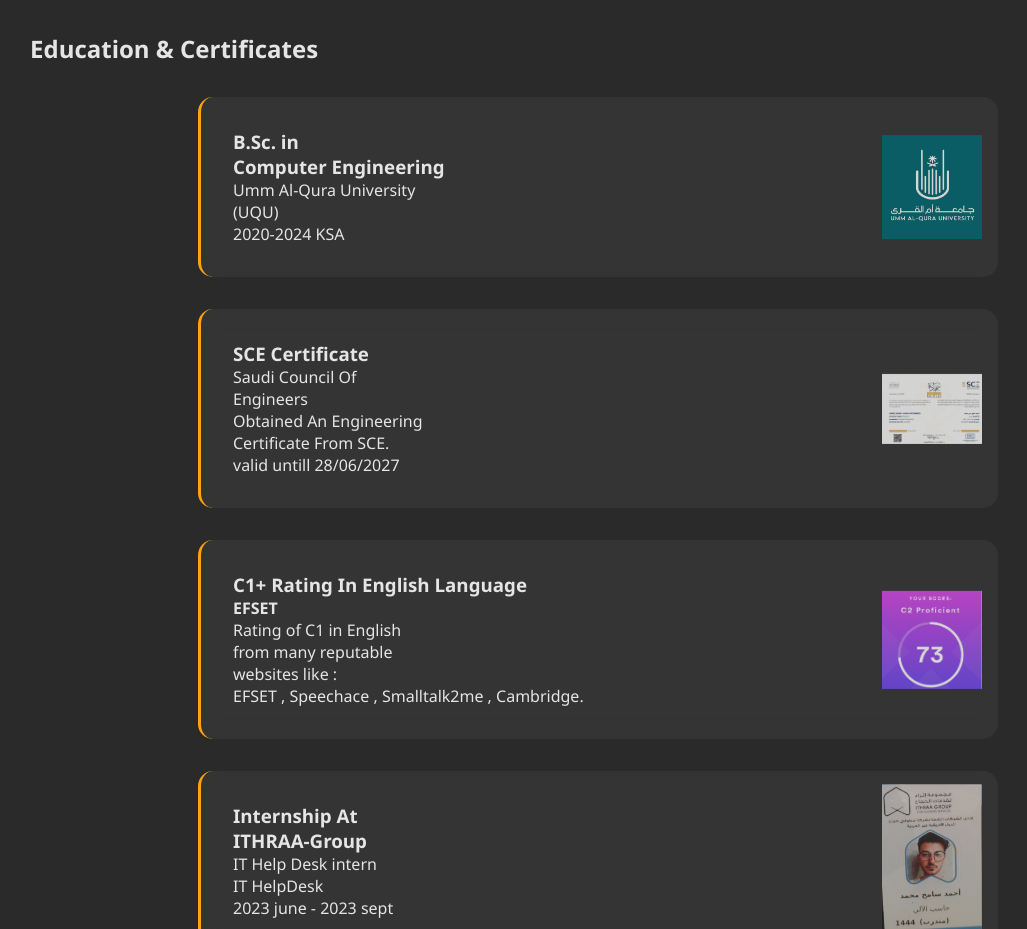
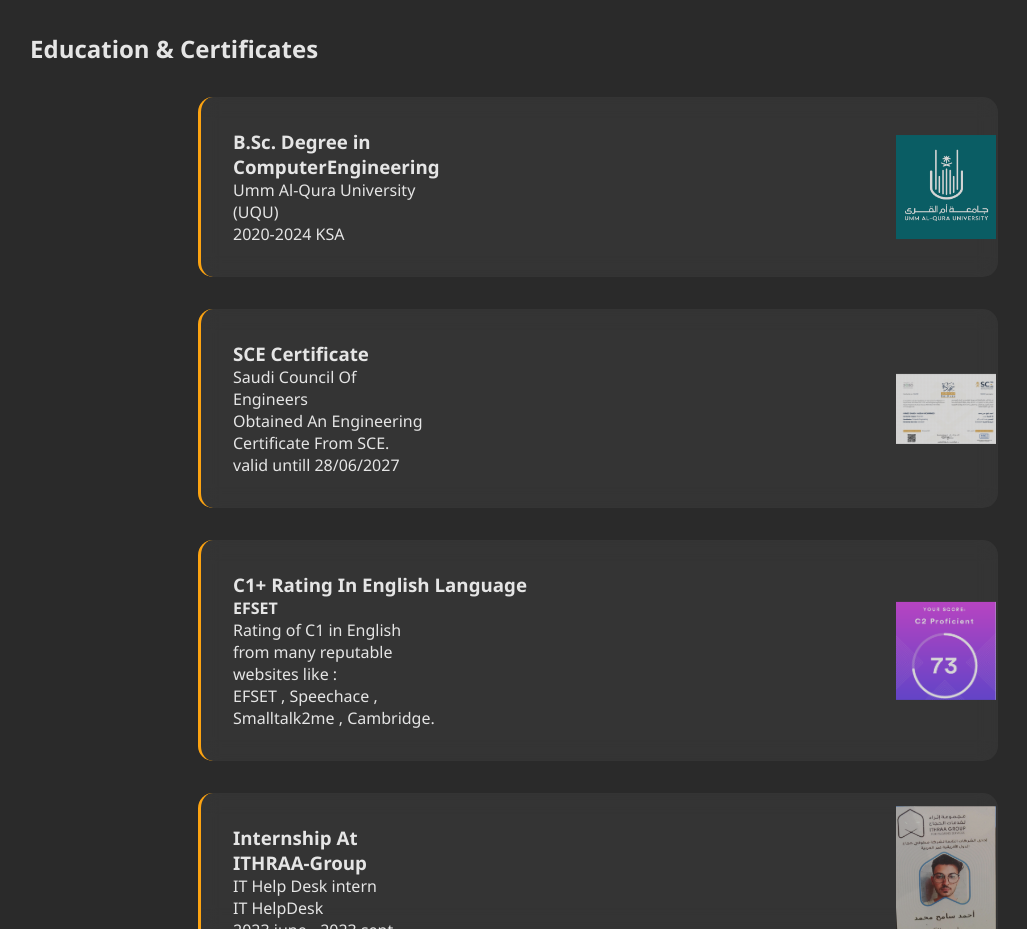
Before and after one commit to Hercules314/Ahmedportfolio, a plain HTML site: page index.html in a window 1280 px wide. Shown: the part 880-1809 px from the top of the page, without its empty margins (42-1069 px from the left). Drawn offline with Linux system fonts and the light colour scheme.

Commit message:
Add files via upload

```diff
--- a/index.html
+++ b/index.html
@@ -111,7 +111,7 @@
         .university-logo {
             width: 100px;
             position: absolute;
-            right: 1rem;
+            right: 0.1rem;
             top: 50%;
 
             transform: translateY(-50%);
@@ -247,7 +247,7 @@
             <h2 class="animate">Education & Certificates</h2>
             <div class="timeline">
                 <div class="timeline-item animate">
-                    <h3>B.Sc. in <br> Computer Engineering</h3>
+                    <h3>B.Sc. Degree in <br> ComputerEngineering</h3>
                     <p>Umm Al-Qura University<br> (UQU)</p>
                     <p>2020-2024 KSA</p>
                     <img src="uqu2.jpg" alt="UQU Logo" class="university-logo">
@@ -269,7 +269,7 @@
                         <h3>C1+ Rating In English Language</h3>
                         <p><b>EFSET</b></p>
                         <p>Rating of C1 in English <br>from many reputable <br> websites like : <br>
-                             EFSET , Speechace , Smalltalk2me , Cambridge.</p>
+                             EFSET , Speechace ,<br> Smalltalk2me , Cambridge.</p>
                         <img src="ahmedefset2.png" alt="UQU Logo" class="university-logo">
                     </div>
 
```
